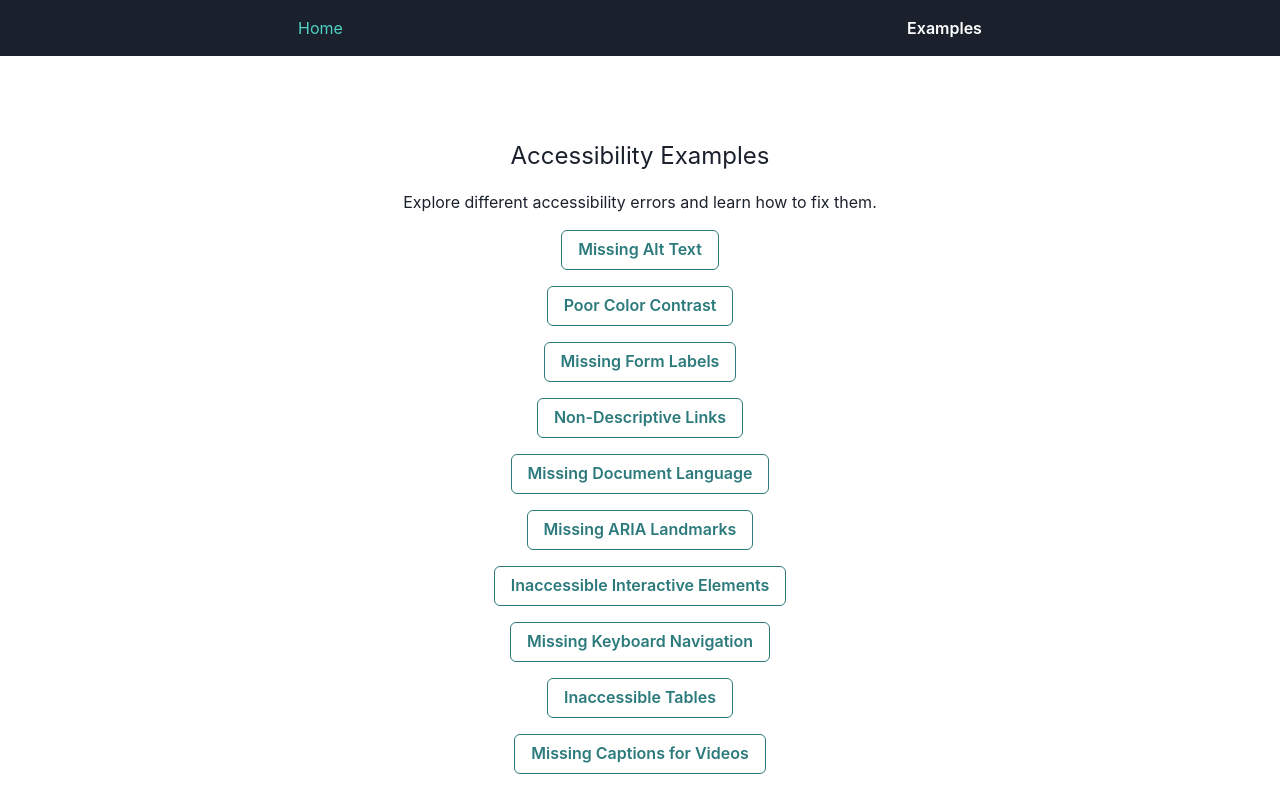
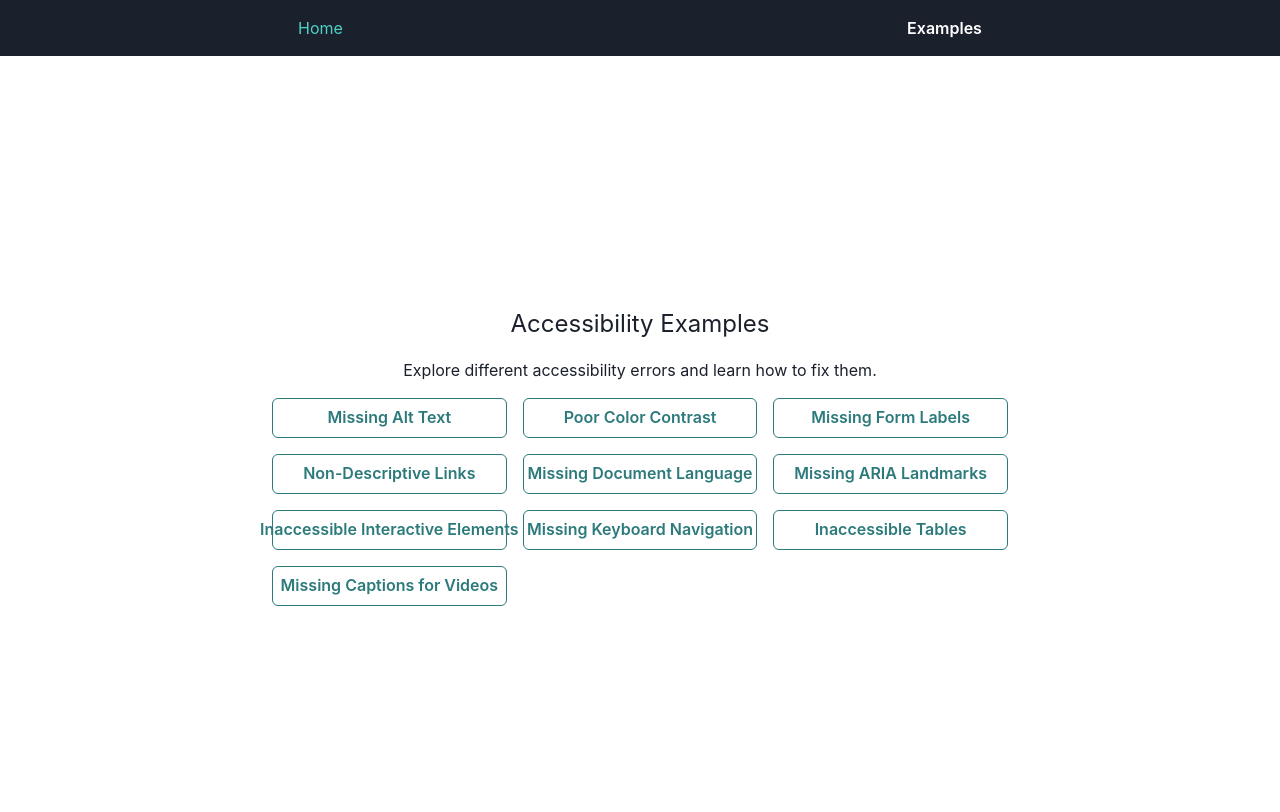
Before and after one commit to GPT-Engineer-App-Dev/accessible-education-errors, a React (Vite) app: page / in a window 1280 px wide. Shown: the top 812 px of the page. Built offline with nearby package versions, Linux system fonts and the light colour scheme.

Commit message:
Updated the layout of the examples on the home page to display in a 3-column format instead of a single column.

```diff
--- a/src/pages/Index.jsx
+++ b/src/pages/Index.jsx
@@ -1,6 +1,6 @@
 // Update this page (the content is just a fallback if you fail and example)
 // Use chakra-ui
-import { Container, Text, VStack, Link, Button } from "@chakra-ui/react";
+import { Container, Text, VStack, Link, Button, SimpleGrid } from "@chakra-ui/react";
 import { NavLink } from "react-router-dom";
 
 // Example of using react-icons
@@ -13,6 +13,7 @@ const Index = () => {
       <VStack spacing={4}>
         <Text fontSize="2xl">Accessibility Examples</Text>
         <Text>Explore different accessibility errors and learn how to fix them.</Text>
+        <SimpleGrid columns={{ base: 1, md: 3 }} spacing={4}>
           <Button as={NavLink} to="/accessibility-error-1" colorScheme="teal" variant="outline">
             Missing Alt Text
           </Button>
@@ -43,6 +44,7 @@ const Index = () => {
           <Button as={NavLink} to="/accessibility-error-10" colorScheme="teal" variant="outline">
             Missing Captions for Videos
           </Button>
+        </SimpleGrid>
       </VStack>
     </Container>
   );
```
Lines whose indentation alone changed are shown as unchanged.
